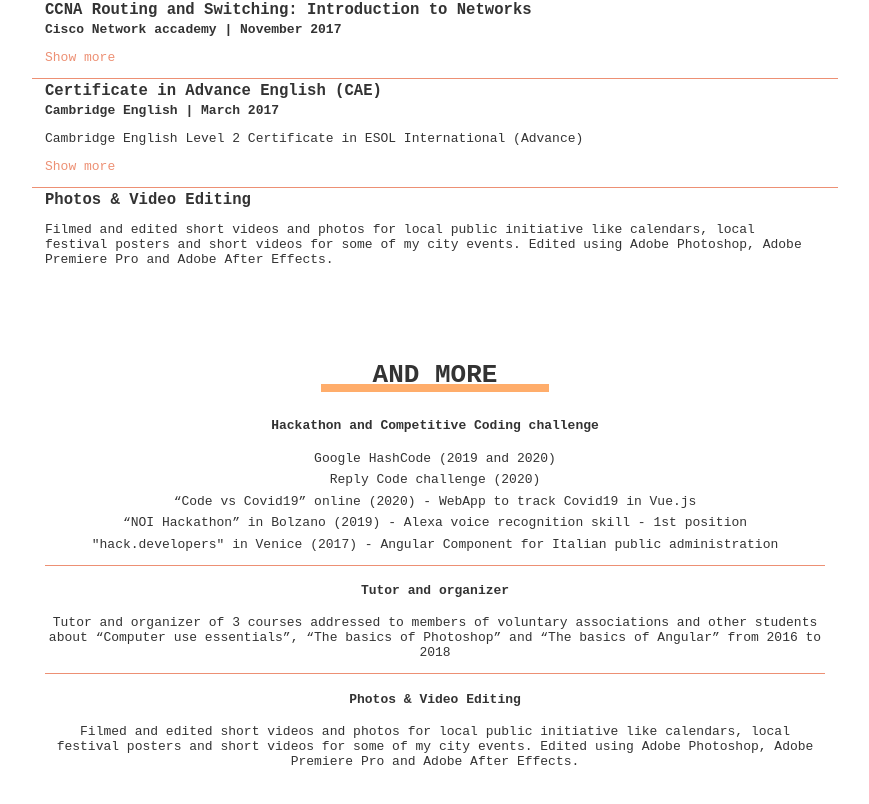
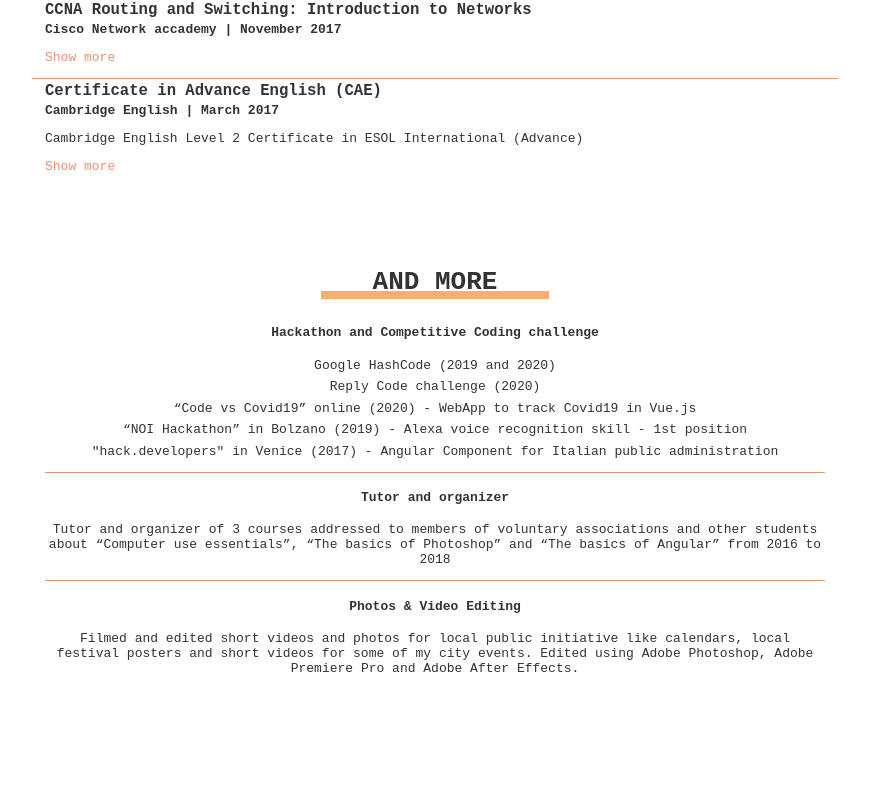
Before and after one commit to nicolatoscan/nicolatoscan, a Svelte app: page / in a window 1280 px wide. Shown: the part 3140-3944 px from the top of the page, without its empty margins (205-1074 px from the left). Built offline with nearby package versions, Linux system fonts and the light colour scheme.

Commit message:
fixed text

```diff
--- a/src/components/Certificates.svelte
+++ b/src/components/Certificates.svelte
@@ -35,11 +35,6 @@
         <p class="show-more" on:click={ () => { caeMore = !caeMore} }>{caeMore ? 'Show less' : 'Show more'}</p>
     </div>
 
-    <div class="something">
-        <h4>Photos & Video Editing</h4>
-        <p>Filmed and edited short videos and photos for local public initiative like calendars, local festival posters and short videos for some of my city events. Edited using Adobe Photoshop, Adobe Premiere Pro and Adobe After Effects.</p>
-    </div>
-
 </div>
 
 <script lang="ts">
```
